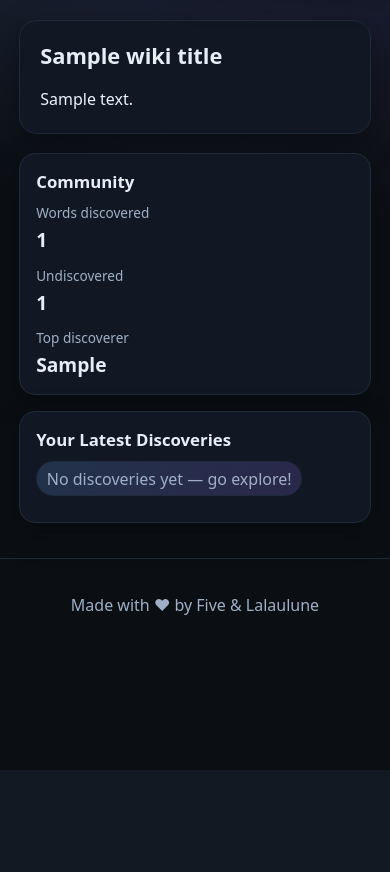
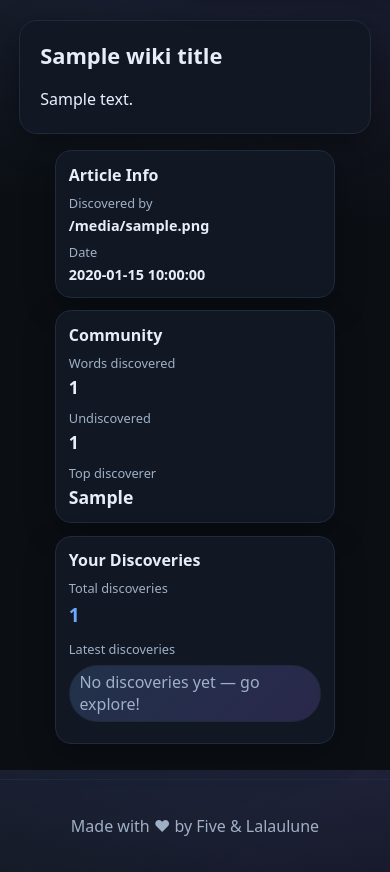
Before and after one commit to FrenchFive/InfiniteWiki, a Flask app: template templates/index.html in a window 390 px wide; the page is wider, and only the part inside the window is pictured. Shown: the part 74-946 px from the top of that part. Before the commit the page ends 844 px from the top of that part, so only its background shows below. Run offline with Flask 3, Linux system fonts and the light colour scheme; data comes from the database, SQL or seed files in the repository; the template is opened without the code that fills it: most values are stand-ins (such as "Sample title", 1, 10 or a date in 2020); data that the repository does not hold is empty.

Commit message:
Add article discovery info and enhance user stats UI
Introduces discovery metadata (discoverer and date) for articles, exposes this info in the sidebar, and updates the loader and API to provide discovery details. Refactors user stats in the sidebar to show total and recent discoveries, updates related backend endpoints, and improves sidebar and discovery card styling for better clarity and responsiveness.

```diff
--- a/app.py
+++ b/app.py
@@ -32,7 +32,7 @@ def get_user_recent(user, limit=10):
     cursor = conn.cursor()
     cursor.execute(
         '''
-        SELECT name
+        SELECT name, discovery_time
         FROM articles
         WHERE pointer = 0
           AND discovered_by = ?
@@ -45,7 +45,26 @@ def get_user_recent(user, limit=10):
     )
     rows = cursor.fetchall()
     conn.close()
-    return [r["name"] for r in rows]
+    return [{"name": r["name"], "discovery_time": r["discovery_time"]} for r in rows]
+
+def get_user_discovery_count(user):
+    """Get the number of discoveries made by a user."""
+    conn = sqlite3.connect('wiki.db')
+    cursor = conn.cursor()
+    cursor.execute(
+        '''
+        SELECT COUNT(*) as count
+        FROM articles
+        WHERE pointer = 0
+          AND discovered_by = ?
+          AND info_text IS NOT NULL
+          AND info_text != ''
+        ''',
+        (user,)
+    )
+    result = cursor.fetchone()
+    conn.close()
+    return result[0] if result else 0
 
 
 def check_tokens(words):
@@ -187,7 +206,7 @@ def init_db():
     conn.commit()
 
 
-    # Inintialize the database with a default article
+    # Initialize the database with a default article
     name = "Infinite Wiki"
     token = generate_token(name)
     with open('default_article.txt', 'r', encoding='utf-8') as file:
@@ -196,7 +215,7 @@ def init_db():
     conn.execute('''
         INSERT OR IGNORE INTO articles (token, name, info_text, discovered_by, discovery_time)
         VALUES (?, ?, ?, ?, ?)
-    ''', (token, name, text, "Lau&Five", "TODAY"))
+    ''', (token, name, text, "Lau&Five", datetime.datetime.now().isoformat()))
     conn.commit()
 
     conn.close()
@@ -303,6 +322,22 @@ def get_stats():
 
     return stat
 
+def get_article_discovery_info(token):
+    """Get discovery information for an article."""
+    conn = sqlite3.connect('wiki.db')
+    conn.row_factory = sqlite3.Row
+    cursor = conn.cursor()
+    cursor.execute('SELECT discovered_by, discovery_time FROM articles WHERE token = ? AND pointer = 0', (token,))
+    row = cursor.fetchone()
+    conn.close()
+
+    if row:
+        return {
+            "discovered_by": row["discovered_by"] or None,
+            "discovery_time": row["discovery_time"] or None
+        }
+    return {"discovered_by": None, "discovery_time": None}
+
 @app.route('/')
 def index():
     conn = sqlite3.connect('wiki.db')
@@ -314,6 +349,7 @@ def index():
 
     user = current_user()
     info_text = generate_links(article["info_text"], user)
+    discovery_info = get_article_discovery_info(article["token"])
 
     return render_template(
         'index.html',
@@ -321,7 +357,9 @@ def index():
         wiki_content=info_text,
         stats=get_stats(),
         user_recent=get_user_recent(user),
-        current_user=user
+        current_user=user,
+        discovery_info=discovery_info,
+        user_discovery_count=get_user_discovery_count(user)
     )
 
 
@@ -341,6 +379,7 @@ def article(token):
     name = row["name"]
     info_text = (row["info_text"] or "")
     needs_generation = (info_text.strip() == "")
+    discovery_info = get_article_discovery_info(token)
 
     if not needs_generation:
         # Render immediately
@@ -353,18 +392,25 @@ def article(token):
             user_recent=get_user_recent(user),
             current_user=user,
             article_token=token,
-            needs_generation=False
+            needs_generation=False,
+            discovery_info=discovery_info,
+            user_discovery_count=get_user_discovery_count(user)
         )
 
     # Render shell with loader; JS will fetch and swap in content
     loader_shell = """
-      <div id="articleLoader" class="discovery" aria-live="polite">
-        <div class="discovery__icon" aria-hidden="true">💡</div>
-        <h2 class="discovery__title">New discovery by <span id="discoveryUser"></span>!</h2>
-        <p class="discovery__text">
-          Generating the article
-          <span class="dots"><span>.</span><span>.</span><span>.</span></span>
-        </p>
+      <div id="articleLoader" class="discovery-card" aria-live="polite">
+        <div class="discovery-card__content">
+          <div class="discovery-card__icon" aria-hidden="true">💡</div>
+          <h2 class="discovery-card__title">New discovery by <span id="discoveryUser"></span>!</h2>
+          <p class="discovery-card__date" id="discoveryDate"></p>
+          <div class="discovery-card__status">
+            <p class="discovery-card__text" id="loadingStatus">
+              Searching for the article
+              <span class="dots"><span>.</span><span>.</span><span>.</span></span>
+            </p>
+          </div>
+        </div>
       </div>
       <div id="articleContent" hidden></div>
     """
@@ -377,7 +423,9 @@ def article(token):
         user_recent=get_user_recent(user),
         current_user=user,
         article_token=token,
-        needs_generation=True
+        needs_generation=True,
+        discovery_info=discovery_info,
+        user_discovery_count=get_user_discovery_count(user)
     )
 
 
@@ -414,12 +462,14 @@ def api_article_generate(token):
 
     # Linkify with current user
     html = generate_links(info_text, user)
+    discovery_info = get_article_discovery_info(token)
 
     return jsonify({
         "ok": True,
         "title": name,
         "html": html,
-        "was_discovery": was_empty
+        "was_discovery": was_empty,
+        "discovery_info": discovery_info
     })
 
 
--- a/static/style.css
+++ b/static/style.css
@@ -112,10 +112,20 @@ body {
 /* Layout */
 .layout {
   max-width: 1200px; margin: 0 auto; display: grid; gap: 1.2rem;
-  grid-template-columns: 1fr 320px;
+  grid-template-columns: 1fr auto;
   padding: 1.2rem;
 }
-@media (max-width: 1000px){ .layout { grid-template-columns: 1fr; } }
+@media (max-width: 1000px){
+  .layout {
+    grid-template-columns: 1fr;
+    gap: 1rem;
+  }
+  .sidebar {
+    width: 100%;
+    max-width: 400px;
+    margin: 0 auto;
+  }
+}
 
 /* Article */
 .article { background: var(--panel); border: 1px solid var(--border); border-radius: 18px; box-shadow: var(--shadow); }
@@ -127,14 +137,19 @@ body {
 .article__body p { margin: 0.7rem 0; }
 
 /* Sidebar */
-.sidebar { display: grid; gap: 1rem; }
-.card { background: var(--panel); border: 1px solid var(--border); border-radius: 16px; padding: 1rem; box-shadow: var(--shadow); }
-.card h3 { margin: 0 0 0.6rem; font-size: 1.05rem; }
-.muted { color: var(--muted); margin: 0 0 0.6rem; }
-.metrics { display: grid; gap: 0.8rem; }
-.metric { display: grid; gap: 0.25rem; }
-.metric__label { color: var(--muted); font-size: 0.85rem; }
-.metric__value { font-weight: 800; font-size: 1.2rem; }
+.sidebar {
+  display: grid;
+  gap: 0.8rem;
+  width: 280px;
+  align-content: start;
+}
+.card { background: var(--panel); border: 1px solid var(--border); border-radius: 16px; padding: 0.8rem; box-shadow: var(--shadow); }
+.card h3 { margin: 0 0 0.5rem; font-size: 1rem; }
+.muted { color: var(--muted); margin: 0 0 0.5rem; }
+.metrics { display: grid; gap: 0.6rem; }
+.metric { display: grid; gap: 0.2rem; }
+.metric__label { color: var(--muted); font-size: 0.8rem; }
+.metric__value { font-weight: 800; font-size: 1.1rem; }
 
 .pill-list { display: flex; flex-wrap: wrap; gap: 0.4rem; padding: 0; margin: 0; list-style: none; }
 .pill-list li {
@@ -147,31 +162,108 @@ body {
 .iw-footer { text-align: center; color: var(--muted); padding: 1.2rem; border-top: 1px solid var(--border); margin-top: 1rem; }
 
 
-/* Discovery loader */
-.discovery {
-  display: grid;
-  gap: 0.5rem;
+/* Discovery card */
+.discovery-card {
+  display: flex;
   align-items: center;
-  justify-items: start;
-  padding: 1rem 1.25rem;
-  border: 1px dashed currentColor;
-  border-radius: 0.75rem;
-  background: transparent;
+  justify-content: center;
+  min-height: 300px;
+  padding: 2rem;
 }
 
-.discovery__icon {
-  font-size: 2rem;
+.discovery-card__content {
+  display: grid;
+  gap: 1rem;
+  align-items: center;
+  justify-items: center;
+  text-align: center;
+  padding: 2rem;
+  border: 1px dashed var(--border);
+  border-radius: 1rem;
+  background: var(--panel);
+  max-width: 400px;
+  width: 100%;
+}
+
+.discovery-card__icon {
+  font-size: 3rem;
   line-height: 1;
 }
 
-.discovery__title {
+.discovery-card__title {
   margin: 0;
-  font-size: 1.125rem;
+  font-size: 1.25rem;
+  font-weight: 700;
 }
 
-.discovery__text {
+.discovery-card__date {
+  margin: 0;
+  color: var(--muted);
+  font-size: 0.9rem;
+}
+
+.discovery-card__status {
+  margin-top: 0.5rem;
+}
+
+.discovery-card__text {
   margin: 0;
   opacity: 0.85;
+  font-size: 0.95rem;
+}
+
+/* Discovery info in sidebar */
+.discovery-info {
+  display: grid;
+  gap: 0.5rem;
+}
+
+.discovery-info__item {
+  display: grid;
+  gap: 0.25rem;
+}
+
+.discovery-info__label {
+  color: var(--muted);
+  font-size: 0.8rem;
+}
+
+.discovery-info__value {
+  font-weight: 600;
+  font-size: 0.9rem;
+}
+
+/* User stats */
+.user-stats {
+  display: grid;
+  gap: 0.5rem;
+  margin-bottom: 0.8rem;
+}
+
+.user-stat {
+  display: grid;
+  gap: 0.2rem;
+}
+
+.user-stat__label {
+  color: var(--muted);
+  font-size: 0.8rem;
+}
+
+.user-stat__value {
+  font-weight: 800;
+  font-size: 1.2rem;
+  color: var(--brand-a);
+}
+
+.recent-discoveries {
+  margin-top: 0.8rem;
+}
+
+.recent-discoveries__label {
+  color: var(--muted);
+  font-size: 0.8rem;
+  margin-bottom: 0.4rem;
 }
 
 /* Jumping dots */
--- a/templates/index.html
+++ b/templates/index.html
@@ -41,6 +41,32 @@
 
     <aside class="sidebar">
       <div class="card">
+        <h3>Article Info</h3>
+        <div class="discovery-info">
+          <div class="discovery-info__item">
+            <div class="discovery-info__label">Discovered by</div>
+            <div class="discovery-info__value" id="discoveryByDisplay">
+              {% if discovery_info and discovery_info.discovered_by %}
+                {{ discovery_info.discovered_by }}
+              {% else %}
+                <span class="muted">Not yet discovered</span>
+              {% endif %}
+            </div>
+          </div>
+          <div class="discovery-info__item">
+            <div class="discovery-info__label">Date</div>
+            <div class="discovery-info__value" id="discoveryDateDisplay">
+              {% if discovery_info and discovery_info.discovery_time %}
+                {{ discovery_info.discovery_time }}
+              {% else %}
+                <span class="muted">Not yet discovered</span>
+              {% endif %}
+            </div>
+          </div>
+        </div>
+      </div>
+
+      <div class="card">
         <h3>Community</h3>
         <div class="metrics">
           <div class="metric">
@@ -59,19 +85,26 @@
       </div>
 
       <div class="card">
-        <h3>Your Latest Discoveries</h3>
+        <h3>Your Discoveries</h3>
+        <div class="user-stats">
+          <div class="user-stat">
+            <div class="user-stat__label">Total discoveries</div>
+            <div class="user-stat__value">{{ user_discovery_count }}</div>
+          </div>
+        </div>
+        <div class="recent-discoveries">
+          <div class="recent-discoveries__label">Latest discoveries</div>
           <ul class="pill-list" id="userRecentList" data-empty-text="No discoveries yet — go explore!">
             {% if user_recent and user_recent|length > 0 %}
-            {% for w in user_recent %}
-              <li>{{ w }}</li>
+              {% for item in user_recent %}
+                <li>{{ item.name }}</li>
               {% endfor %}
             {% else %}
               <li class="muted">No discoveries yet — go explore!</li>
             {% endif %}
           </ul>
         </div>
-
-
+      </div>
     </aside>
   </main>
 
@@ -133,9 +166,9 @@
           li.textContent = ul.dataset.emptyText || 'No discoveries yet — go explore!';
           ul.appendChild(li);
         } else {
-          for (const w of items) {
+          for (const item of items) {
             const li = document.createElement('li');
-            li.textContent = w;
+            li.textContent = item.name || item;
             ul.appendChild(li);
           }
         }
@@ -180,18 +213,29 @@
     const ARTICLE_TOKEN = {{ (article_token | default('')) | tojson }};
     const NEEDS_GEN = {{ (needs_generation | default(false)) | tojson }};
 
-    // Put the current username into the congratulation text
+    // Put the current username into the congratulation text and set the date
     (function initDiscoveryHeader() {
       const el = document.getElementById('discoveryUser');
+      const dateEl = document.getElementById('discoveryDate');
       if (el) {
         const name = (localStorage.getItem('iw_username') || 'user').trim() || 'user';
         el.textContent = name;
+      }
+      if (dateEl) {
+        const now = new Date();
+        dateEl.textContent = now.toLocaleDateString() + ' ' + now.toLocaleTimeString();
       }
     })();
 
     async function fetchAndRenderArticle() {
       if (!ARTICLE_TOKEN) return;
       const name = (localStorage.getItem('iw_username') || 'user').trim() || 'user';
+
+      // Update loading status to "Searching for the article"
+      const loadingStatus = document.getElementById('loadingStatus');
+      if (loadingStatus) {
+        loadingStatus.innerHTML = 'Searching for the article<span class="dots"><span>.</span><span>.</span><span>.</span></span>';
+      }
 
       // Ensure URL and links carry ?u=
       setUrlUserParam(name, true);
@@ -211,6 +255,11 @@
         return;
       }
 
+      // Update loading status to "Tokenizing new words"
+      if (loadingStatus) {
+        loadingStatus.innerHTML = 'Tokenizing new words<span class="dots"><span>.</span><span>.</span><span>.</span></span>';
+      }
+
       // Swap the HTML in
       const loader = document.getElementById('articleLoader');
       const content = document.getElementById('articleContent');
@@ -220,12 +269,41 @@
       }
       if (loader) loader.remove();
 
+      // Update discovery information in sidebar if available
+      if (data.discovery_info) {
+        const discoveryDateDisplay = document.getElementById('discoveryDateDisplay');
+        const discoveryByDisplay = document.getElementById('discoveryByDisplay');
+
+        if (discoveryDateDisplay) {
+          if (data.discovery_info.discovery_time) {
+            const date = new Date(data.discovery_info.discovery_time);
+            discoveryDateDisplay.textContent = date.toLocaleDateString() + ' ' + date.toLocaleTimeString();
+          } else {
+            discoveryDateDisplay.innerHTML = '<span class="muted">Not yet discovered</span>';
+          }
+        }
+
+        if (discoveryByDisplay) {
+          if (data.discovery_info.discovered_by) {
+            discoveryByDisplay.textContent = data.discovery_info.discovered_by;
+          } else {
+            discoveryByDisplay.innerHTML = '<span class="muted">Not yet discovered</span>';
+          }
+        }
+      }
+
       // Because we injected fresh links, make sure they carry ?u=
       applyUserToLinks(name);
 
-      // If this was a new discovery, refresh the sidebar list
+      // If this was a new discovery, refresh the sidebar list and update user stats
       if (data.was_discovery) {
         refreshUserRecent(name);
+        // Update user discovery count
+        const userStatValue = document.querySelector('.user-stat__value');
+        if (userStatValue) {
+          const currentCount = parseInt(userStatValue.textContent) || 0;
+          userStatValue.textContent = currentCount + 1;
+        }
       }
     }
 
```
Lines whose indentation alone changed are shown as unchanged.
